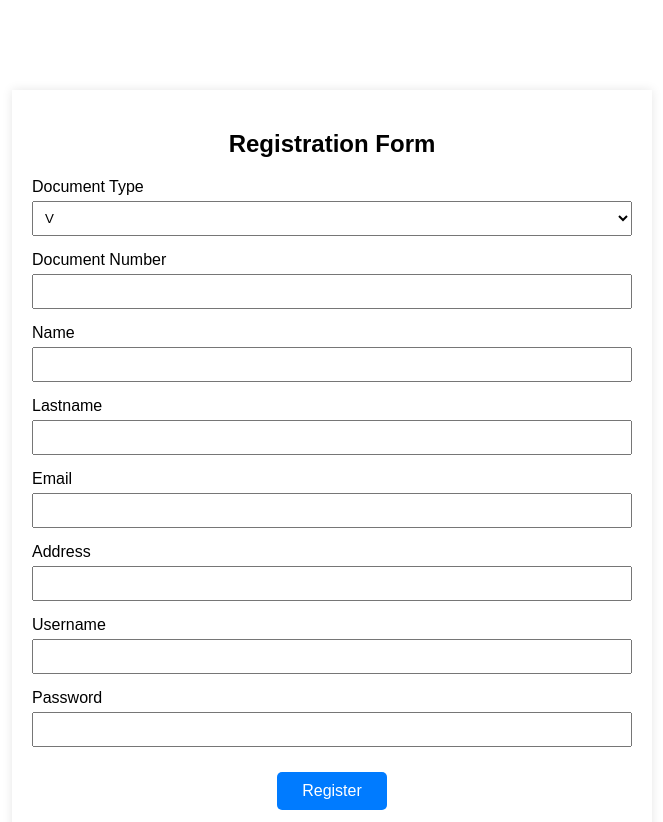
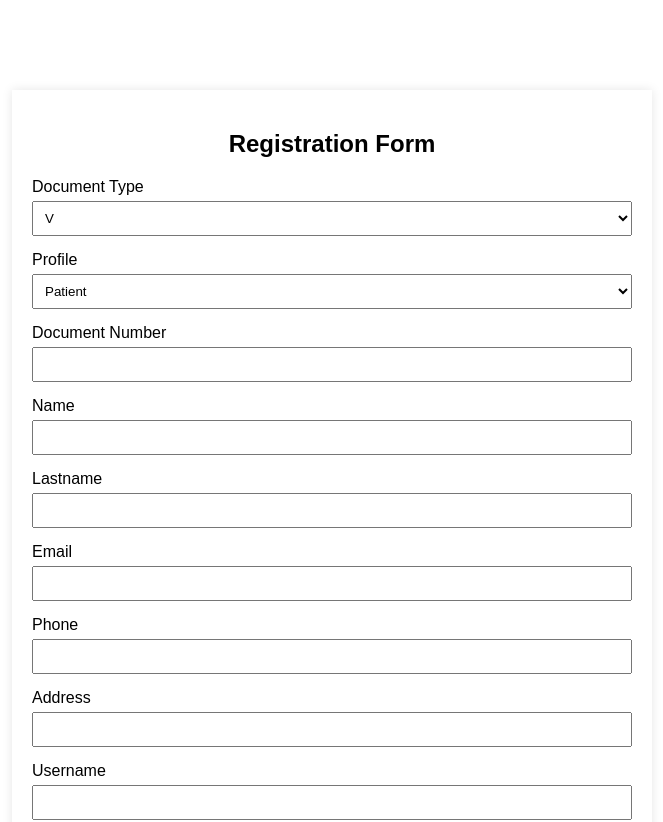
Before and after one commit to davidpaz06/clinikos-frontend, a React (Vite) app: page /signup in a window 1280 px wide. Shown: the top 822 px of the page, without its empty margins (308-971 px from the left). Built offline with nearby package versions, Linux system fonts and the light colour scheme.

Commit message:
Minor changes: signup form

```diff
--- a/src/App.jsx
+++ b/src/App.jsx
@@ -4,6 +4,7 @@ import Landing from "./pages/Landing";
 import Signup from "./pages/Signup";
 import Login from "./pages/Login";
 import Home from "./pages/Home";
+// import Page from "./pages/Page";
 import Test from "./pages/Test";
 
 function App() {
@@ -14,6 +15,7 @@ function App() {
         <Route path="/signup" element={<Signup />} />
         <Route path="/login" element={<Login />} />
         <Route path="/home" element={<Home />} />
+        {/* <Route path="/page" element={<Page />} /> */}
         <Route path="/test" element={<Test />} />
       </Routes>
     </BrowserRouter>
--- a/src/pages/Signup.jsx
+++ b/src/pages/Signup.jsx
@@ -64,10 +64,20 @@ const Signup = () => {
                 { value: "2", label: "E" },
               ],
             },
+            {
+              label: "Profile",
+              type: "select",
+              name: "profile",
+              options: [
+                { value: "1", label: "Patient" },
+                { value: "2", label: "Doctor" },
+              ],
+            },
             { label: "Document Number", type: "number", name: "documentNu" },
             { label: "Name", type: "text", name: "personNa" },
             { label: "Lastname", type: "text", name: "personLna" },
             { label: "Email", type: "email", name: "personEml" },
+            { label: "Phone", type: "number", name: "personPho" },
             { label: "Address", type: "text", name: "personDir" },
             { label: "Username", type: "text", name: "username" },
             { label: "Password", type: "password", name: "password" },
```
Also changed, not shown: src/pages/Page.jsx (added).
